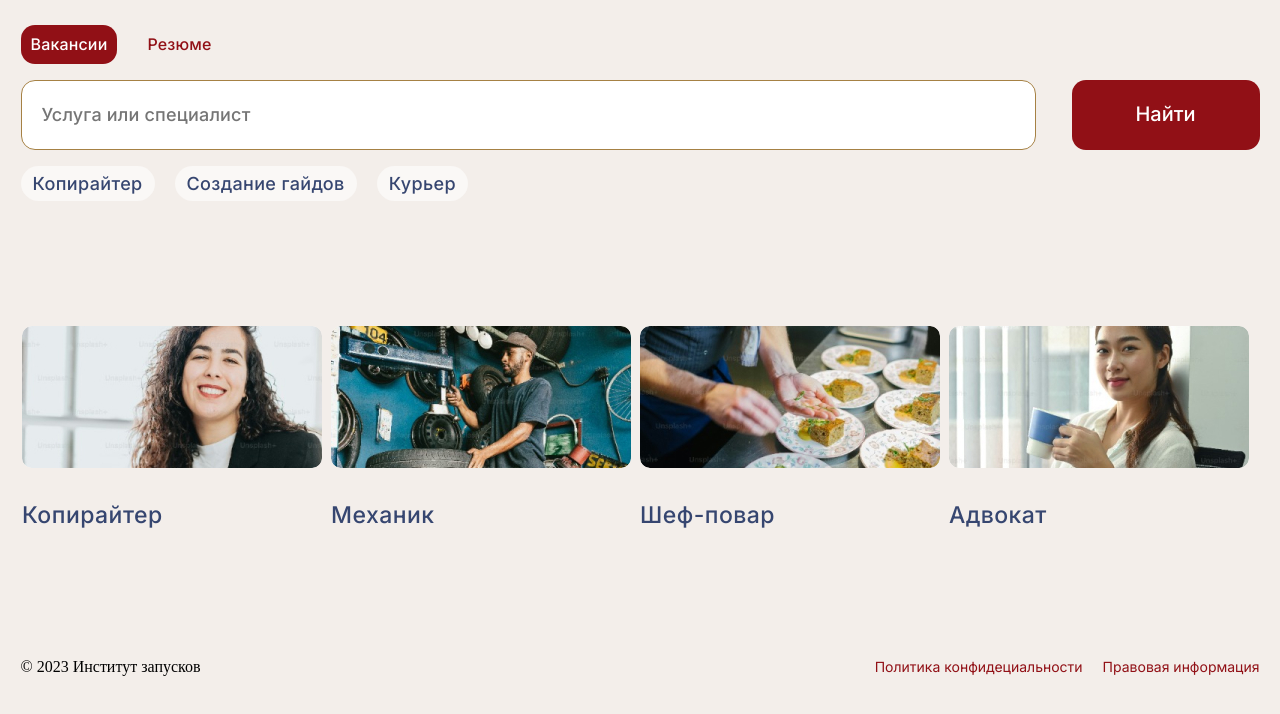
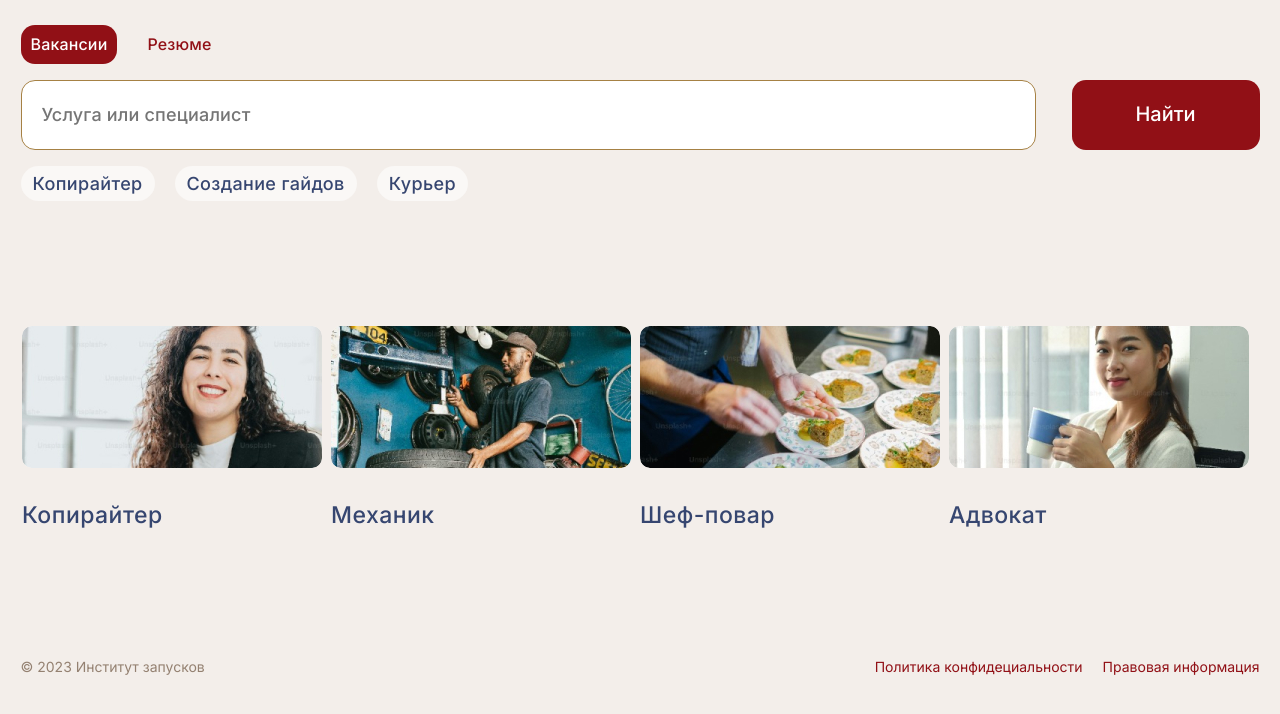
Before and after one commit to Victor-MBox/Hook-Production, a plain HTML site: page index.html in a window 1280 px wide. Shown: the part 309-1023 px from the top of the page. Drawn offline with Linux system fonts and the light colour scheme; a web font is replaced by a local one.

Commit message:
Update style.css

```diff
--- a/css/style.css
+++ b/css/style.css
@@ -593,6 +593,11 @@ h1 {
 }
 .footer__copyright {
   margin-bottom: 10px;
+  font-family: "Inter", sans-serif;
+  font-weight: 400;
+  font-size: 14px;
+  line-height: 130%;
+  color: #948171;
 }
 .footer__link {
   display: -webkit-box;
```
